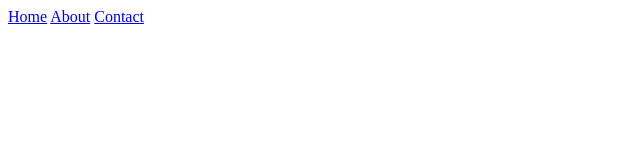
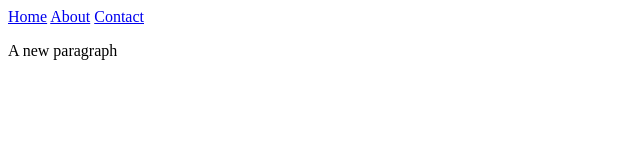
Before and after one commit to MIsmail80/learn-git, a plain HTML site: page index.html in a window 1280 px wide. Shown: the full height of the page, 0-640 px from the left. Drawn offline with Linux system fonts and the light colour scheme.

Commit message:
Add main paragraph to index

```diff
--- a/index.html
+++ b/index.html
@@ -14,6 +14,10 @@
         <a href="/about">About</a>
         <a href="/contact">Contact</a>
     </nav>
+
+    <main>
+        <p> A new paragraph</p>
+    </main>
 </body>
 
 </html>
```
